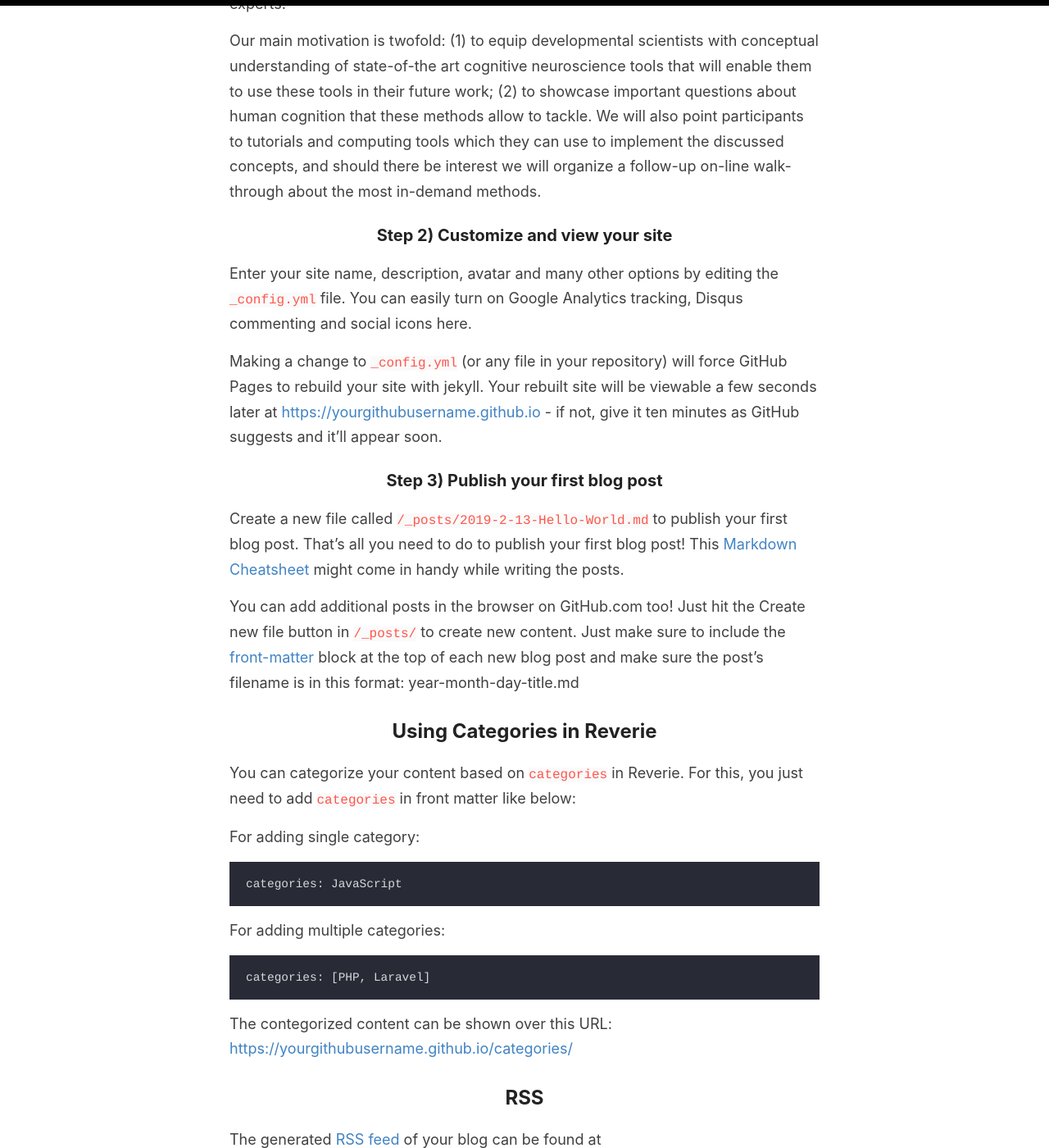
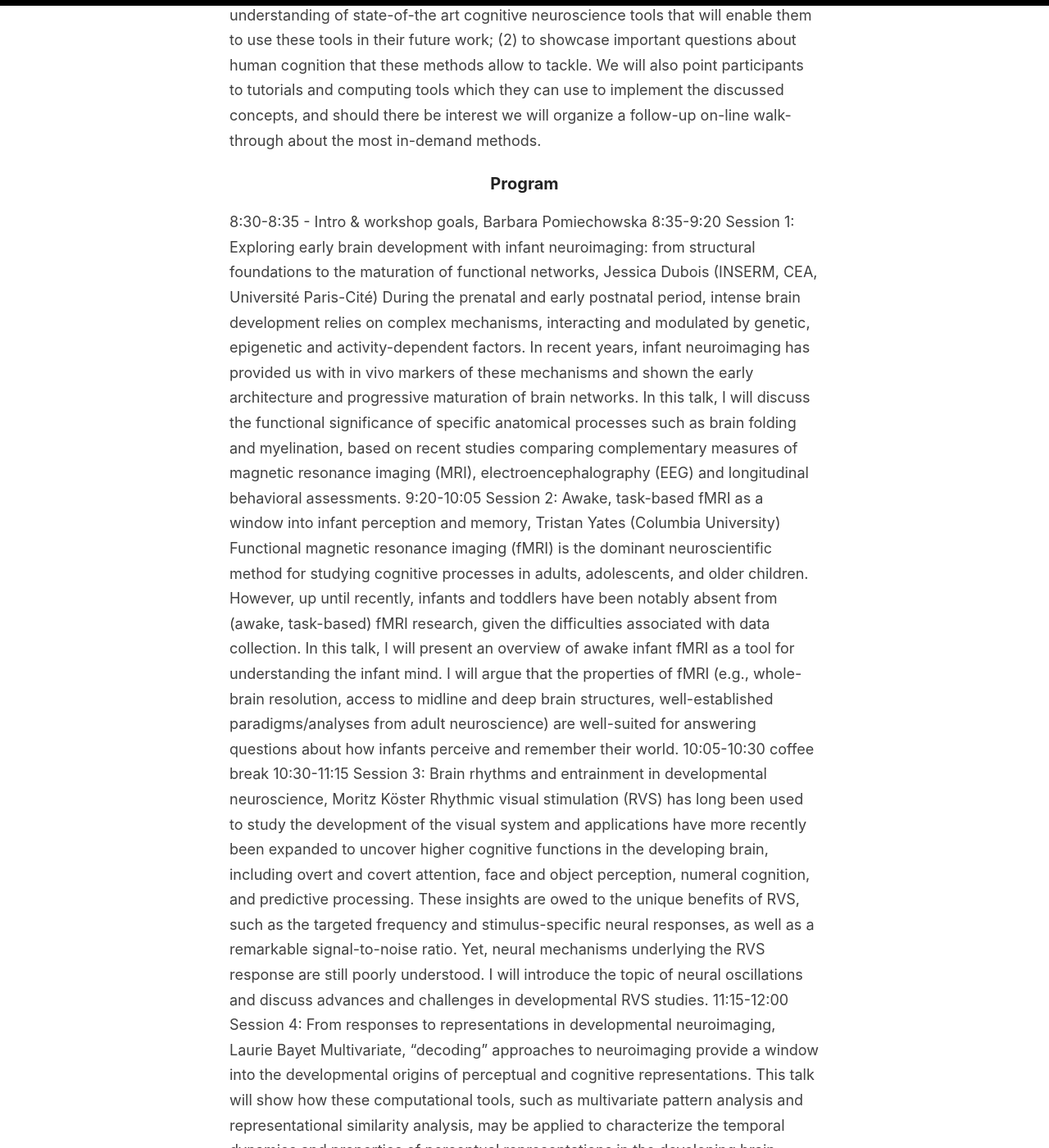
Before and after one commit to infant-neuroscience/infant-neuroscience.github.io, a Jekyll site: the page built from _pages/getting-started.md, in a window 1280 px wide and 1400 px high, scrolled down 863 px. Shown: the whole window at 82% size. Built offline with Jekyll 4.4.1, drawn with Linux system fonts in a browser that asks for light colours; our own code applies the rules of GitHub Pages for plain Markdown files; some of the changed text lies outside the part shown.

Commit message:
Content.

````diff
--- a/_pages/getting-started.md
+++ b/_pages/getting-started.md
@@ -3,8 +3,8 @@
 title:
 permalink: /getting-started/
 ---
-## Advances in Infant Neuroscience
-## What state-of-the-art imaging can reveal about the developing mind?
+### Advances in Infant Neuroscience
+### What state-of-the-art imaging can reveal about the developing mind?
 
 Pivotal advances in our understanding of the developing human mind have systematically been made possible by progress in experimental methodologies. Cognitive neuroscience has recently seen a great rise of new technologies and data analysis techniques that allow us to study neural processes underlying cognition with ever greater insight. Our workshop aims to introduce a tailored selection of those techniques, best suited for studying infants, to the cognitive development community and place them within the context of brain development during the first year of life. Specifically, we will cover fMRI in awake infants, frequency tagging, decoding and representational similarity analysis. We will discuss how to best use these methods to address and (hopefully answer) deep questions about infant cognition. During a practical session, participants will have the opportunity to brainstorm experimental applications in their areas of research and consult with the experts.
 
@@ -12,40 +12,49 @@
 Our main motivation is twofold: (1) to equip developmental scientists with conceptual understanding of state-of-the art cognitive neuroscience tools that will enable them to use these tools in their future work; (2) to showcase important questions about human cognition that these methods allow to tackle. We will also point participants to tutorials and computing tools which they can use to implement the discussed concepts, and should there be interest we will organize a follow-up on-line walk-through about the most in-demand methods.
 
 
-### Step 2) Customize and view your site
+### Program
 
-Enter your site name, description, avatar and many other options by editing the `_config.yml` file. You can easily turn on Google Analytics tracking, Disqus commenting and social icons here.
+8:30-8:35 - Intro & workshop goals, Barbara Pomiechowska
+8:35-9:20 Session 1: Exploring early brain development with infant neuroimaging: from structural foundations to the maturation of functional networks, Jessica Dubois (INSERM, CEA, Université Paris-Cité)
+During the prenatal and early postnatal period, intense brain development relies on complex mechanisms, interacting and modulated by genetic, epigenetic and activity-dependent factors. In recent years, infant neuroimaging has provided us with in vivo markers of these mechanisms and shown the early architecture and progressive maturation of brain networks. In this talk, I will discuss the functional significance of specific anatomical processes such as brain folding and myelination, based on recent studies comparing complementary measures of magnetic resonance imaging (MRI), electroencephalography (EEG) and longitudinal behavioral assessments.
+9:20-10:05 Session 2: Awake, task-based fMRI as a window into infant perception and memory, Tristan Yates (Columbia University)
+Functional magnetic resonance imaging (fMRI) is the dominant neuroscientific method for studying cognitive processes in adults, adolescents, and older children. However, up until recently, infants and toddlers have been notably absent from (awake, task-based) fMRI research, given the difficulties associated with data collection. In this talk, I will present an overview of awake infant fMRI as a tool for understanding the infant mind. I will argue that the properties of fMRI (e.g., whole-brain resolution, access to midline and deep brain structures, well-established paradigms/analyses from adult neuroscience) are well-suited for answering questions about how infants perceive and remember their world.
+10:05-10:30 coffee break
+10:30-11:15 Session 3: Brain rhythms and entrainment in developmental neuroscience, Moritz Köster
+Rhythmic visual stimulation (RVS) has long been used to study the development of the visual system and applications have more recently been expanded to uncover higher cognitive functions in the developing brain, including overt and covert attention, face and object perception, numeral cognition, and predictive processing. These insights are owed to the unique benefits of RVS, such as the targeted frequency and stimulus-specific neural responses, as well as a remarkable signal-to-noise ratio. Yet, neural mechanisms underlying the RVS response are still poorly understood. I will introduce the topic of neural oscillations and discuss advances and challenges in developmental RVS studies.
+11:15-12:00 Session 4: From responses to representations in developmental neuroimaging, Laurie Bayet
+Multivariate, “decoding” approaches to neuroimaging provide a window into the developmental origins of perceptual and cognitive representations. This talk will show how these computational tools, such as multivariate pattern analysis and representational similarity analysis, may be applied to characterize the temporal dynamics and properties of perceptual representations in the developing brain.
 
-Making a change to `_config.yml` (or any file in your repository) will force GitHub Pages to rebuild your site with jekyll. Your rebuilt site will be viewable a few seconds later at <https://yourgithubusername.github.io> - if not, give it ten minutes as GitHub suggests and it'll appear soon.
+12:00-12:30 Session 5: Hands-on practical on experimental design, moderator: Barbara Pomiechowska (University of Birmingham)
+This session will be dedicated to experimental design. Participants will work in groups to brainstorm about applying a technique of their choice to their research areas. The experts will advise them and address their questions.
 
-### Step 3) Publish your first blog post
+### Speakers
 
-Create a new file called `/_posts/2019-2-13-Hello-World.md` to publish your first blog post. That's all you need to do to publish your first blog post! This [Markdown Cheatsheet](https://github.com/adam-p/markdown-here/wiki/Markdown-Cheatsheet) might come in handy while writing the posts.
+Laurie Baeyet (American University)
+Dr Laurie Bayet is a developmental cognitive neuroscientist interested in infant cognitive development and high-level vision. Her lab combines electro-encephalography (EEG), behavioral methods, and computational tools to uncover how infants and young children learn to interpret complex visual objects, such as visual objects that are relevant to affective, social communication.
 
-> You can add additional posts in the browser on GitHub.com too! Just hit the <kbd>Create new file</kbd> button in `/_posts/` to create new content. Just make sure to include the [front-matter](http://jekyllrb.com/docs/frontmatter/) block at the top of each new blog post and make sure the post's filename is in this format: year-month-day-title.md
+web: https://www.bayetlab.com/
 
-## Using Categories in Reverie
+Jessica Dubois (INSERM, CEA, Université Paris-Cité)
 
-You can categorize your content based on `categories` in Reverie. For this, you just need to add `categories` in front matter like below:
+Dr Jessica Dubois is a French researcher with a background in engineering and a PhD in physics and neuroscience. She co-leads the inDEV (Imaging Neurodevelopmental Phenotypes) team, between the Robert-Debré pediatric hospital (Paris) and the NeuroSpin center (Saclay). Her research focuses on the early development of the human brain, studied by neuroimaging in infants.
 
-For adding single category:
+web: https://jessica-dubois.weebly.com/
 
-```md
-categories: JavaScript
-```
+Moritz Köster (Universität Regensburg)
 
-For adding multiple categories:
+Dr Moritz Köster  is Professor for Developmental Cognitive Psychology at the University of Regensburg, conducting research in development cognitive (neuro-)science, cross-cultural developmental psychology. I have/M has formerly held PostDoc positions at the Freie Universität Berlin, the MPI for Cognitive Brain Science in Leipzig, as well as the Kyoto University and completed a PhD specializing in cognitive neuroscience (2018) and a PhD specializing in Developmental Psychology.
 
-```md
-categories: [PHP, Laravel]
-```
+web: https://www.uni-regensburg.de/humanwissenschaften/entwicklungs-und-kognitionspsychologie/home/index.html
 
-The contegorized content can be shown over this URL: <https://yourgithubusername.github.io/categories/>
+Barbara Pomiechowska (University of Birmingham)
 
-## RSS
+Dr Barbara Pomiechowska is a developmental cognitive neuroscientist. By studying infants and young children, she wants to find out how humans learn and create new knowledge. She is an Assistant Professor at the University of Birmingham, UK.
 
-The generated [RSS feed](https://en.wikipedia.org/wiki/RSS) of your blog can be found at <https://yourgithubusername.github.io/feed>. You can see the example RSS feed over [here](https://www.amitmerchant.com/reverie/feed).
+web: https://bpomie.github.io/
 
-## Sitemap
+Tristan Yates (Columbia University)
 
-The generated sitemap of your blog can be found at <https://yourgithubusername.github.io/sitemap>. You can see the example sitemap feed over [here](https://www.amitmerchant.com/reverie/sitemap).
+Dr. Tristan Yates is a Postdoctoral Research Scientist at Columbia University working with Dr. Nim Tottenham. She received her Ph.D. in cognitive psychology from Yale University under the mentorship of Dr. Nicholas Turk-Browne. Her research focuses on the neural mechanisms that underlie perception and memory in early development using fMRI.
+
+web: https://tristansyates.github.io/
````
